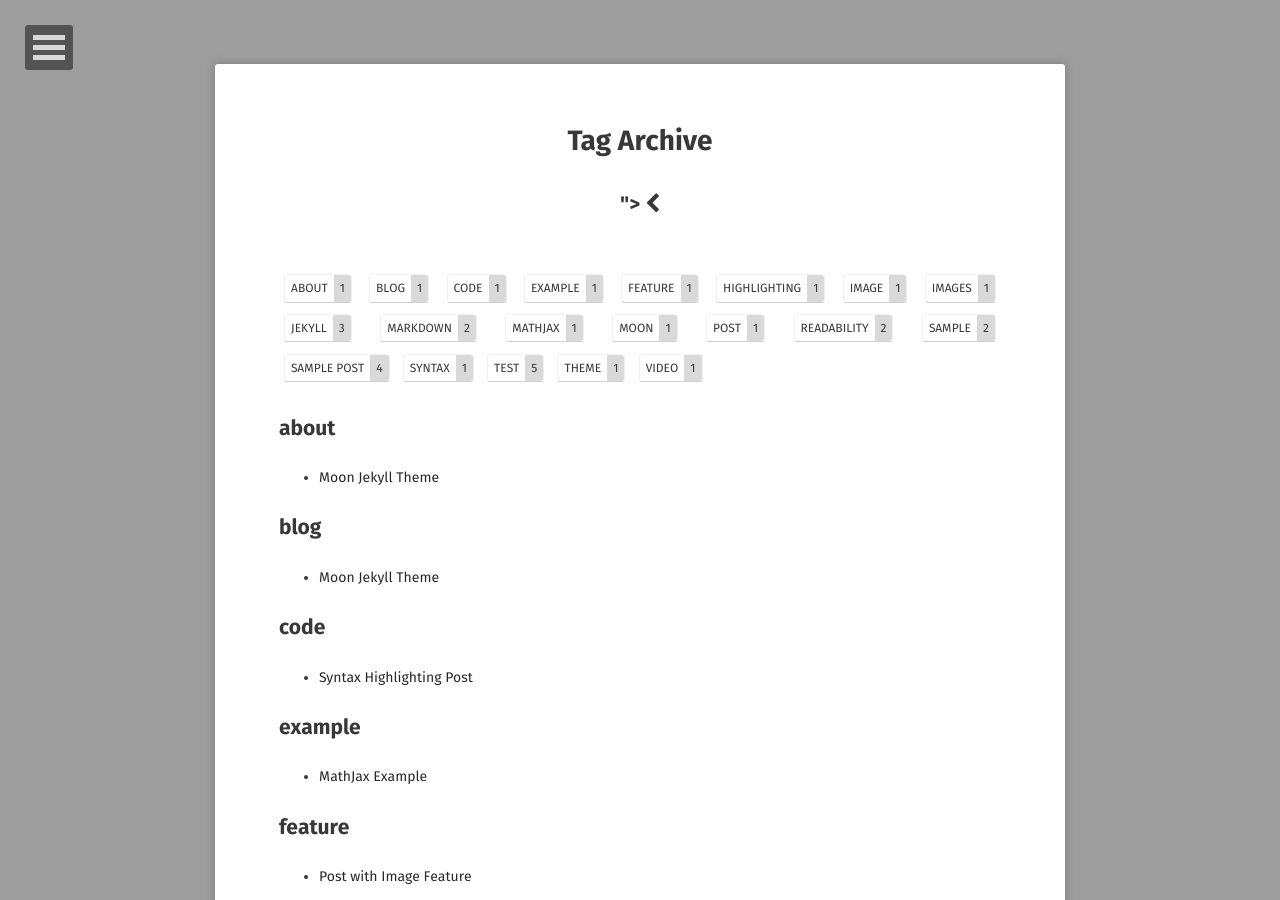
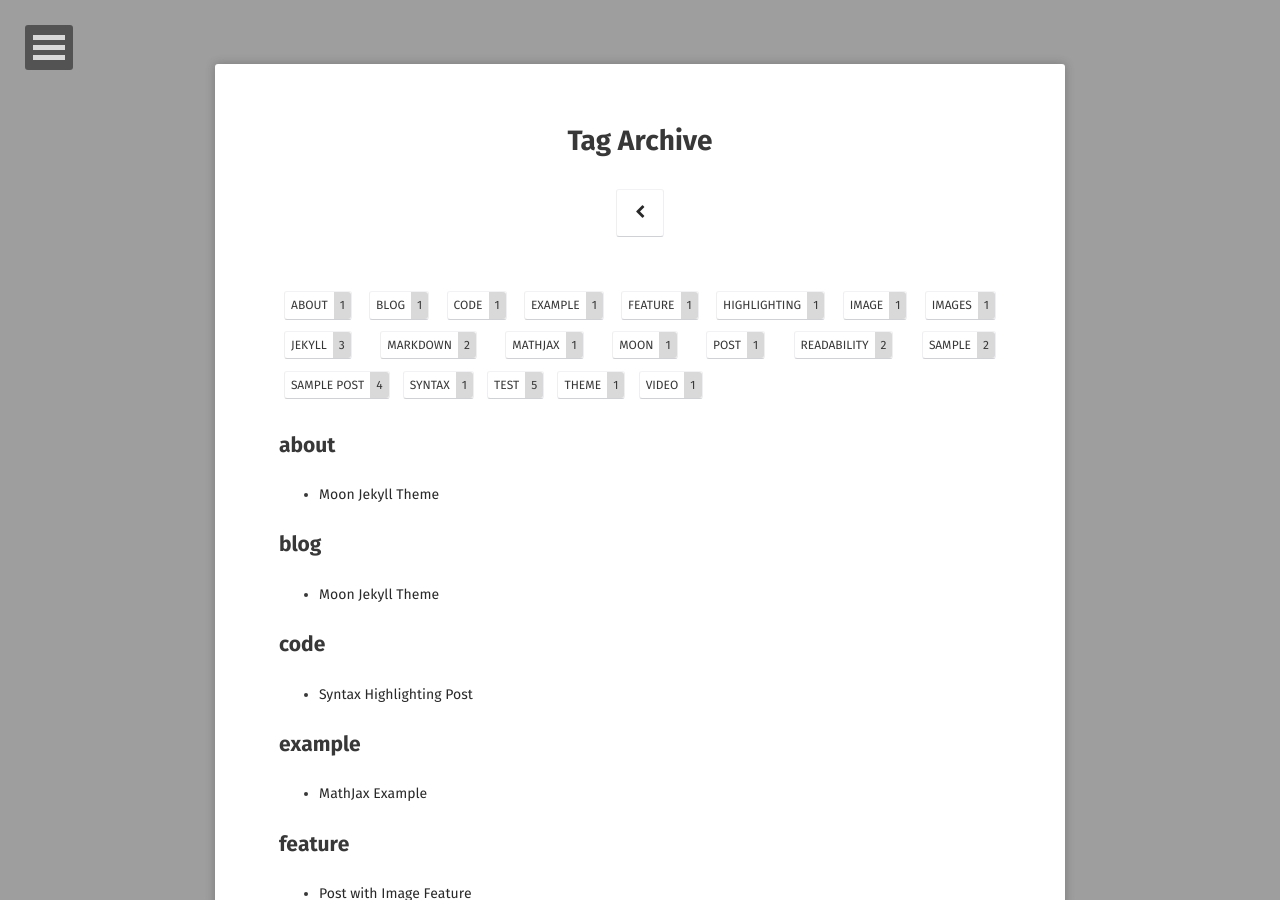
Before and after one commit to S-KYUCHAN/erivin, a Jekyll site: the page built from tags/index.html, in a window 1280 px wide and 900 px high. Built offline with Jekyll 4.4.1, drawn with Linux system fonts in a browser that asks for light colours; some web fonts are replaced.

Commit message:
Add subtitle

```diff
--- a/_layouts/page.html
+++ b/_layouts/page.html
@@ -17,7 +17,7 @@ layout: compress
             <div class="content">
                 <div class="post-title {% if page.feature %} feature {% endif %}">
                     <h1>{{ page.title }}</h1>
-                    <h2>{{ page.subtitle </h2>
+                    <h2>{{ page.subtitle }}</h2>
                     <a class="btn zoombtn" href="{{site.url}}">
                         <i class="fa fa-chevron-left"></i>
                     </a>
```
